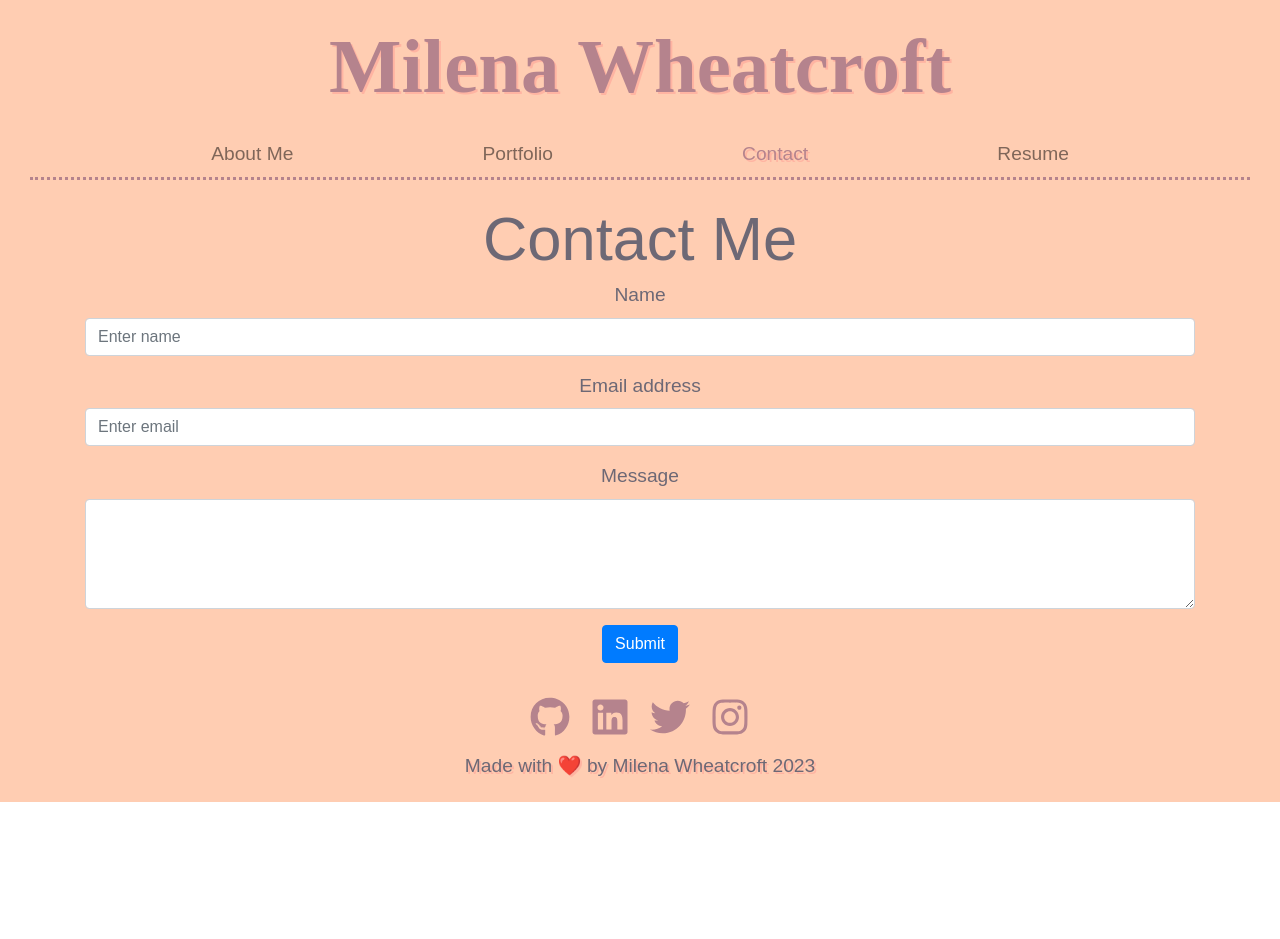
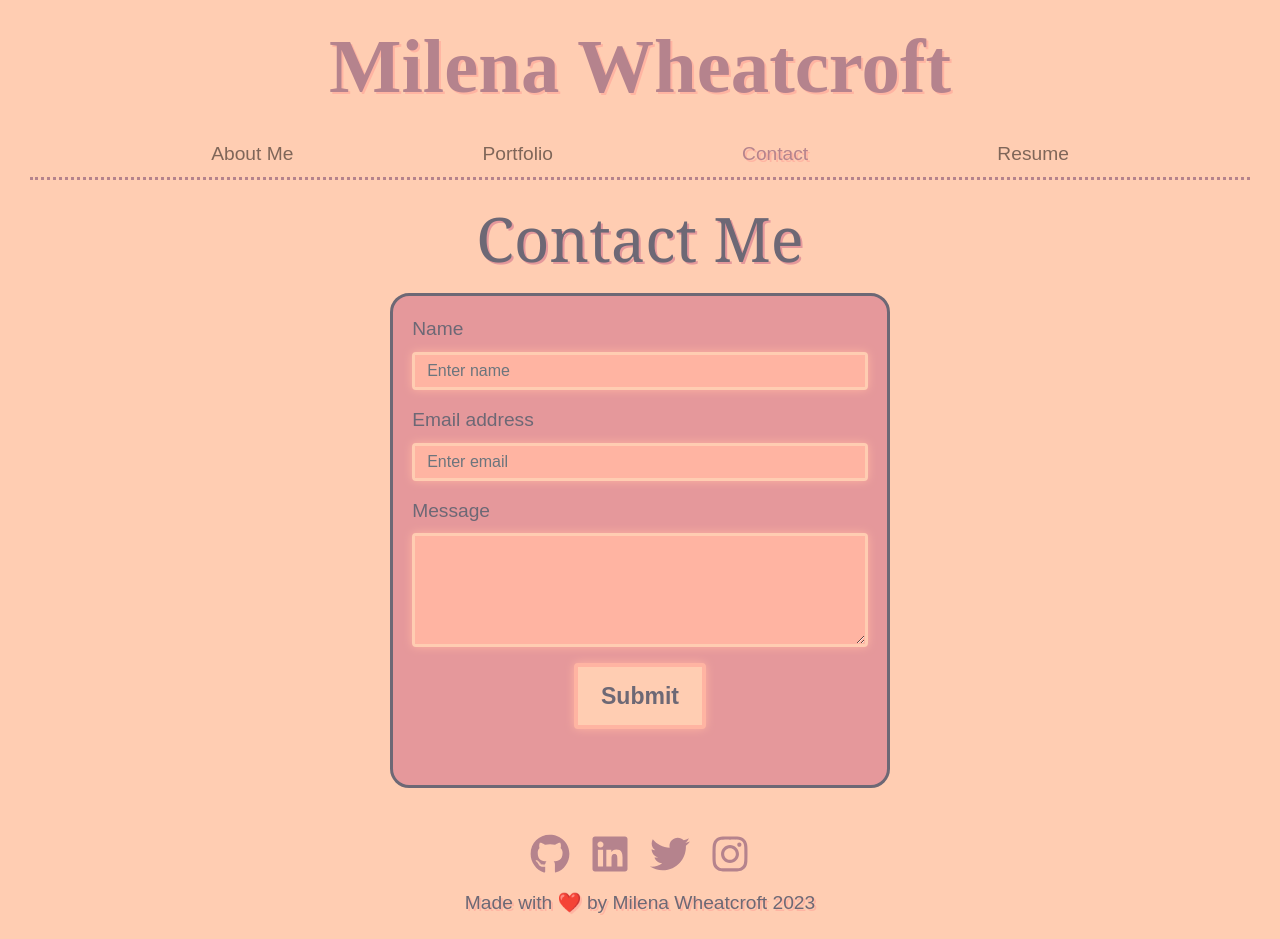
Before and after one commit to milena-allaway/react_portfolio, a React (Vite) app: page /contact in a window 1280 px wide. Before the commit the page ends 802 px from the top, so only its background shows below. Built offline with nearby package versions, Linux system fonts and the light colour scheme; a web font is replaced by a local one.

Commit message:
fixed validation/sent message bug in contact form, created css styling, deleted some unused code

```diff
--- a/src/pages/ContactPage.jsx
+++ b/src/pages/ContactPage.jsx
@@ -1,4 +1,4 @@
-import { useState } from "react";
+import { useState, useEffect } from "react";
 import { Form, Button, Container } from "react-bootstrap";
 import "../style/contact.css";
 
@@ -18,12 +18,52 @@ export default function ContactPage() {
 
     if (inputType === "name") {
       setName(inputValue);
+      setNameError("");
     } else if (inputType === "email") {
       setEmail(inputValue);
+      setEmailError("");
     } else {
       setMessage(inputValue);
+      setMessageError("");
     }
   };
+
+// set up validation functions
+const validateName = () => {
+  if (!name.trim()) {
+    setNameError("Your name is required!");
+  }
+};
+
+const validateEmail = () => {
+  if (!email.trim()) {
+    setEmailError("An e-mail is required!");
+  } else if (!email.includes("@")) {
+    setEmailError("Please enter a valid email address!");
+  }
+};
+
+const validateMessage = () => {
+  if (!message) {
+    setMessageError("A message is required!");
+  }
+};
+
+// set up blur event handlers, which trigger validation
+// when input field loses focus
+// the user will see an error message when they exit a field
+// that has invalid input
+const handleNameBlur = () => {
+  validateName();
+};
+
+const handleEmailBlur = () => {
+  validateEmail();
+};
+
+const handleMessageBlur = () => {
+  validateMessage();
+};
 
   const handleFormSubmit = (e) => {
     e.preventDefault();
@@ -31,25 +71,15 @@ export default function ContactPage() {
     setNameError("");
     setEmailError("");
     setMessageError("");
-    setSentMessage("");
 
-    if (!name) {
-      setNameError("Your name is required!");
-      setSentMessage(""); // clear sent message if there's an error
-    }
-    if (!email) {
-      setEmailError("An e-mail is required!");
-      setSentMessage(""); // clear sent message if there's an error
-    } else if (!email.includes("@")) {
-      setEmailError("Please enter a valid email address!");
-      setSentMessage("");
-    }
-    if (!message) {
-      setMessageError("A message is required!");
-      setSentMessage(""); // clear sent message if there's an error
-    }
+    // validate form data
+    validateName();
+    validateEmail();
+    validateMessage();
+
     // stop here if there are any input errors
     if (nameError || emailError || messageError) {
+      setSentMessage(""); // clear sent message if there's an error
       return;
     }
 
@@ -57,13 +87,20 @@ export default function ContactPage() {
     console.log("Form submitted:", { name, email, message });
 
     // Display success message if all is good
-    setSentMessage("Message sent!");
+    setSentMessage("Your message has been sent!");
 
     // Clear form fields
     setName("");
     setEmail("");
     setMessage("");
   };
+
+  useEffect(() => {
+    // update sentMessage when errors are cleared
+    if (nameError && emailError && messageError) {
+      setSentMessage("");
+    }
+  }, [nameError, emailError, messageError]);
 
   return (
     <Container fluid>
@@ -78,6 +115,7 @@ export default function ContactPage() {
               name="name"
               value={name}
               onChange={handleInputChange}
+              onBlur={handleNameBlur}
               isInvalid={!!nameError}
             />
             <Form.Control.Feedback type="invalid">
@@ -93,6 +131,7 @@ export default function ContactPage() {
               name="email"
               value={email}
               onChange={handleInputChange}
+              onBlur={handleEmailBlur}
               isInvalid={!!emailError}
             />
             <Form.Control.Feedback type="invalid">
@@ -108,6 +147,7 @@ export default function ContactPage() {
               name="message"
               value={message}
               onChange={handleInputChange}
+              onBlur={handleMessageBlur}
               isInvalid={!!messageError}
             />
             <Form.Control.Feedback type="invalid">
@@ -115,7 +155,7 @@ export default function ContactPage() {
             </Form.Control.Feedback>
           </Form.Group>
 
-          <Button variant="primary" type="submit">
+          <Button type="submit">
             Submit
           </Button>
           <br></br>
--- a/src/style/contact.css
+++ b/src/style/contact.css
@@ -0,0 +1,78 @@
+:root {
+    --apricot: #ffcdb2ff;
+    --melon: #ffb4a2ff;
+    --salmon-pink: #e5989bff;
+    --old-rose: #b5838dff;
+    --dim-gray: #6d6875ff;
+}
+
+h1 {
+    font-family: Georgia, 'Times New Roman', Times, serif;
+    text-shadow: 2px 2px var(--salmon-pink);
+}
+
+form {
+    margin: 0 auto;
+    max-width: 500px;
+    padding: 1em;
+    border: 3px solid var(--dim-gray);
+    background-color: var(--salmon-pink);
+    border-radius: 1em;
+    text-align: left;
+    color: var(--dim-gray);
+    margin: 20px auto;
+}
+
+.form-label {
+    text-align: left;
+}
+
+#formName, #formEmail, #formMessage {
+    background-color: var(--melon);
+}
+
+.form-control {
+    border-color: var(--apricot);
+    border-width: 3px;
+    box-shadow: 0 0 10px var(--melon);
+}
+
+.form-control.is-invalid {
+    border-color: #eb69c9;
+    box-shadow: 0 0 10px #d851b4;
+}
+
+.invalid-feedback {
+    color: var(--apricot);
+    font-size: 1em;
+    text-align: center;
+}
+
+.btn {
+    background-color: var(--apricot);
+    border-color: var(--melon);
+    border-width: 4px;
+    box-shadow: 0 0 10px var(--melon);
+    color: var(--dim-gray);
+    font-weight: bold;
+    font-size: 1.2em;
+    display: block;
+    margin: 0 auto;
+    padding: .5em 1em;
+}
+
+.btn:hover {
+    background-color: var(--melon);
+    border-color: var(--apricot);
+    color: var(--apricot);
+}
+
+h4 {
+    text-align: center;
+    font-weight: bold;
+    font-size: 1.2em;
+    font-family: Georgia, 'Times New Roman', Times, serif;
+    color: var(--dim-gray);
+    text-shadow: 0 0 10px var(--melon);
+
+}
--- a/src/style/index.css
+++ b/src/style/index.css
@@ -9,9 +9,9 @@
   line-height: 1.5;
   font-weight: 400;
 
-  color-scheme: light dark;
+  /* color-scheme: light dark;
   color: rgba(255, 255, 255, 0.87);
-  background-color: #242424;
+  background-color: #242424; */
 
   font-synthesis: none;
   text-rendering: optimizeLegibility;
@@ -37,9 +37,7 @@ button {
   cursor: pointer;
   transition: border-color 0.25s;
 }
-button:hover {
-  border-color: #646cff;
-}
+
 button:focus,
 button:focus-visible {
   outline: 4px auto -webkit-focus-ring-color;
@@ -50,9 +48,9 @@ button:focus-visible {
     color: #213547;
     background-color: #ffffff;
   }
-  a:hover {
+  /* a:hover {
     color: #747bff;
-  }
+  } */
   button {
     background-color: #f9f9f9;
   }
```
Also changed, not shown: src/components/Header.jsx (+1 -12 lines), 1 other file (tests, documents, lock files or other folders).
